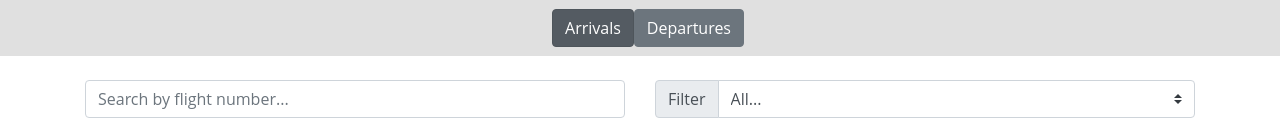
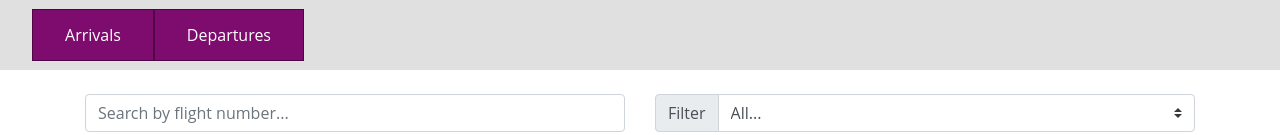
Before and after one commit to Eshaftri/frontend-flight-info, a React (Create React App) app: page / in a window 1280 px wide. Shown: the top 135 px of the page. Built offline with nearby package versions, Linux system fonts and the light colour scheme; no server answers.

Commit message:
fix button color and position

```diff
--- a/src/components/NavComp.css
+++ b/src/components/NavComp.css
@@ -4,24 +4,13 @@
     left: 0;
     width: 100%;
     background: #e0e0e0;
-    height: 56px;
+    height: 70px;
 }
 .toolbar__navigation{
     display: flex;
     height: 100%;
     align-items: center;
     padding: 0 1rem;
-}
-
-.nav-link{
-    color: #fff;
-    font-size:1.3rem;
-    text-transform:capitalize;
-}
-
-.nav-link:hover{
-    color:#7e0c6e;
-    cursor: pointer;
 }
 
 .toolbar_navigation-items ul{
@@ -35,10 +24,26 @@
     padding: 0 0.5rem;
 }
 
-.spacer{
-    flex: 0.5;
-}
-
 .toolbar__logo{
     margin-left: 1rem;
 }
+
+.btn-group .button {
+    background-color: #7e0c6e; /* Green */
+    border: 1px solid #500646;
+    color: white;
+    padding: 15px 32px;
+    text-align: center;
+    text-decoration: none;
+    display: inline-block;
+    font-size: 16px;
+    cursor: pointer;
+  }
+
+  .btn-group .button:not(:last-child) {
+    border-right: none;
+  }
+
+  .btn-group .button:hover {
+    background-color: #a73998;
+  }
--- a/src/components/NavComp.js
+++ b/src/components/NavComp.js
@@ -9,18 +9,17 @@ const NavComp = props => (
       <div to="/">
         <img src={logo} alt="store" className="toolbar__logo" />
       </div>
-      <div className="spacer" />
-      <div className="toolbar_navigation-items">
+      <div className="toolbar_navigation-items btn-group">
         <ul>
           <li>
-            <div class='btn btn-secondary active' onClick={() => props.handleArrDep("A")}>
+            <button className='button' onClick={() => props.handleArrDep("A")}>
               Arrivals
-            </div>
+            </button>
           </li>
           <li>
-            <div class='btn btn-secondary' onClick={() => props.handleArrDep("D")}>
+            <button className='button' onClick={() => props.handleArrDep("D")}>
               Departures
-            </div>
+            </button>
           </li>
         </ul>
       </div>
```
